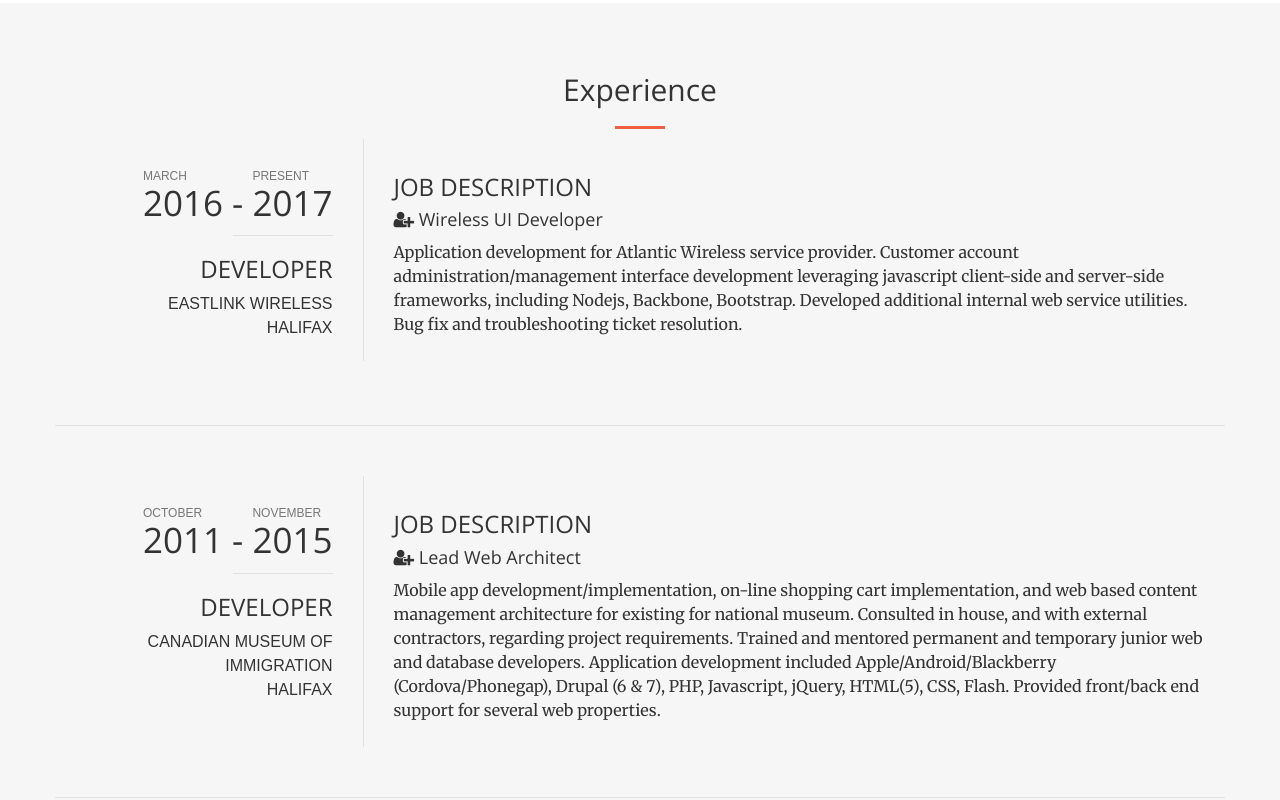
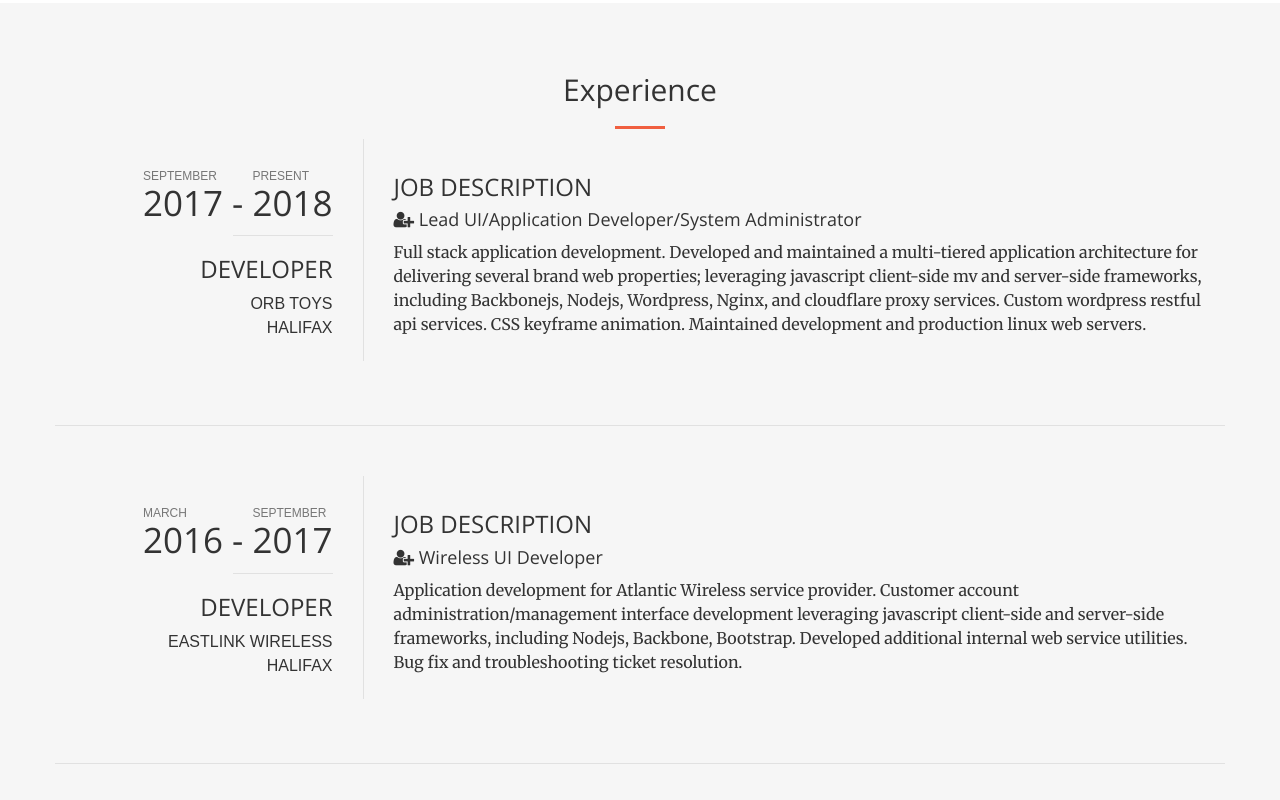
Before and after one commit to jdedrick/wjdedrick.ca, a website: page index.html in a window 1280 px wide. Shown: the part 2300-3100 px from the top of the page. Drawn offline with nearby package versions, Linux system fonts and the light colour scheme.

Commit message:
content update

```diff
--- a/css/style.css
+++ b/css/style.css
@@ -1,9 +1,3 @@
-/*!
- * Start Bootstrap - Creative Bootstrap Theme (http://startbootstrap.com)
- * Code licensed under the Apache License v2.0.
- * For details, see http://www.apache.org/licenses/LICENSE-2.0.
- */
-
 html,
 body {
     width: 100%;
@@ -67,6 +61,10 @@ p {
 #contact-form .form-group .fa {
 /*  color: #000;*/
   top: 10px;
+}
+
+#contact-form .btn-custom-1 {
+  color: #333;
 }
 
 .ajax-response {
--- a/index.html
+++ b/index.html
@@ -102,14 +102,13 @@
             began (many years ago) with basic web design (coming from animation),
             and gradually, tackling a fear of coding, I delved the more programatic aspect of things,
             which lead to server side development.
-            The focus on server side language has been largely PHP, with MYSQL.
+            The focus on server side initially, was largely PHP, with MYSQL.
             Although my attention (professionally) has been in the backend for some time, I have always had a keen
             interest in the front-end / user facing side of development, and find myself at home in
             the (Chrome) browser developer tools for debugging and testing.
+            As of late, I've been loving Javascript, with Nodejs has become a key aspect of my projects.
           </p>
           <p class="text-faded">
-            As of late, I've been loving Javascript, and as such, have been playing with Backbonejs, Angularjs, Nodejs, and Express,
-            while familiarizing myself with javascript design patterns.
             I also have a desire to become much more familiar with the user experience aspect of the industry.
             I have zero ego, and value every opportunity to learn from other developers who are generous with their knowledge.
           </p>
@@ -235,7 +234,7 @@
 									<p>
 										Web services (including <span class="f-large">REST /
 											XMLRPC / SOAP</span> Services) utilizing <span class="f-x-large">json
-											/ xml</span> datasets. Apache <span class="f-x-large">SOLR</span>
+											/ xml</span> datasets. <span class="f-x-large">Nginx</span>, Apache & Apache <span class="f-large">SOLR</span>
 										java based search library.
 									</p>
 								</div>
@@ -266,9 +265,40 @@
         <div class="col-lg-3 col-md-3 text-center">
           <div class="exp-item-title">
             <h1>
+              <span> 2017 <small>September</small>
+              </span> -
+                            <span> 2018 <small>Present</small>
+              </span>
+            </h1>
+
+            <h3>Developer</h3>
+
+            <p>
+              Orb Toys<br /> Halifax
+            </p>
+          </div>
+          <!-- end .cv-section-title -->
+        </div>
+        <div class="col-lg-9 col-md-9">
+          <div class="exp-item-details">
+
+            <h3 class="text-uppercase">Job Description</h3>
+            <h4>
+              <span class="fa fa-user-plus"></span> Lead UI/Application Developer/System Administrator
+            </h4>
+            <p>Full stack application development.  Developed and maintained a multi-tiered application architecture for delivering several brand web properties; leveraging javascript client-side mv and server-side frameworks, including Backbonejs, Nodejs, Wordpress, Nginx, and cloudflare proxy services.  Custom wordpress restful api services.  CSS keyframe animation.  Maintained development and production linux web servers.</p>
+          </div>
+          <!-- end .cv-item -->
+        </div>
+      </div>
+
+      <div class="row exp-section">
+        <div class="col-lg-3 col-md-3 text-center">
+          <div class="exp-item-title">
+            <h1>
               <span> 2016 <small>March</small>
               </span> -
-                            <span> 2017 <small>Present</small>
+                            <span> 2017 <small>September</small>
               </span>
             </h1>
 
```
Also changed, not shown: img/me-figure.png, img/me-figurec.png (added).
